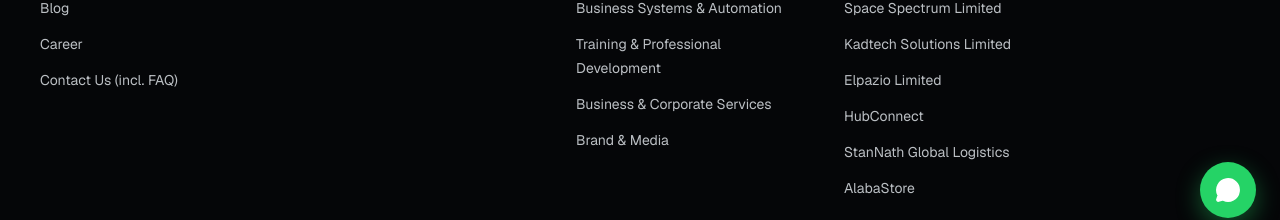
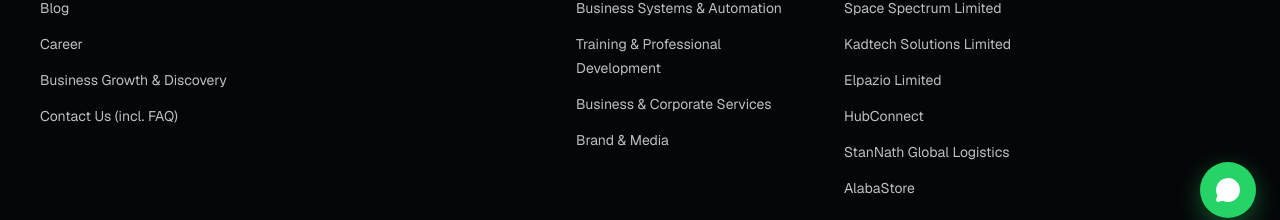
Before and after one commit to MartinezKnight/martinez-knight, a React (Vite) app: page /sitemap in a window 1280 px wide. Shown: the part 558-778 px from the top of the page. Built offline with nearby package versions, Linux system fonts and the light colour scheme; no server answers.

Commit message:
Include Business Growth and Discovery in HTML sitemap

```diff
--- a/src/pages/Sitemap.tsx
+++ b/src/pages/Sitemap.tsx
@@ -47,6 +47,7 @@ export default function Sitemap() {
               { to: "/services", label: "Services" },
               { to: "/blog", label: "Blog" },
               { to: "/career", label: "Career" },
+              { to: "/business-discovery", label: "Business Growth & Discovery" },
               { to: "/contact", label: "Contact Us (incl. FAQ)" },
             ]}
           />
```
